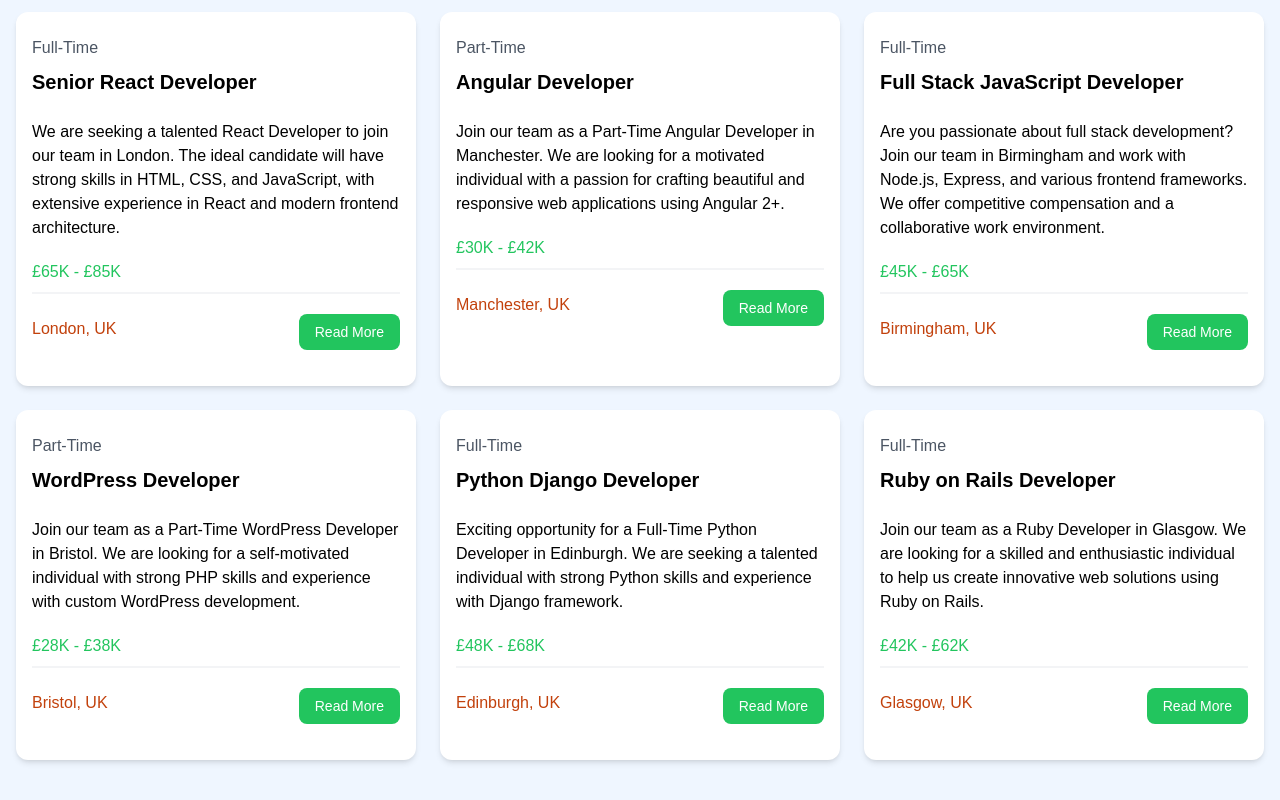
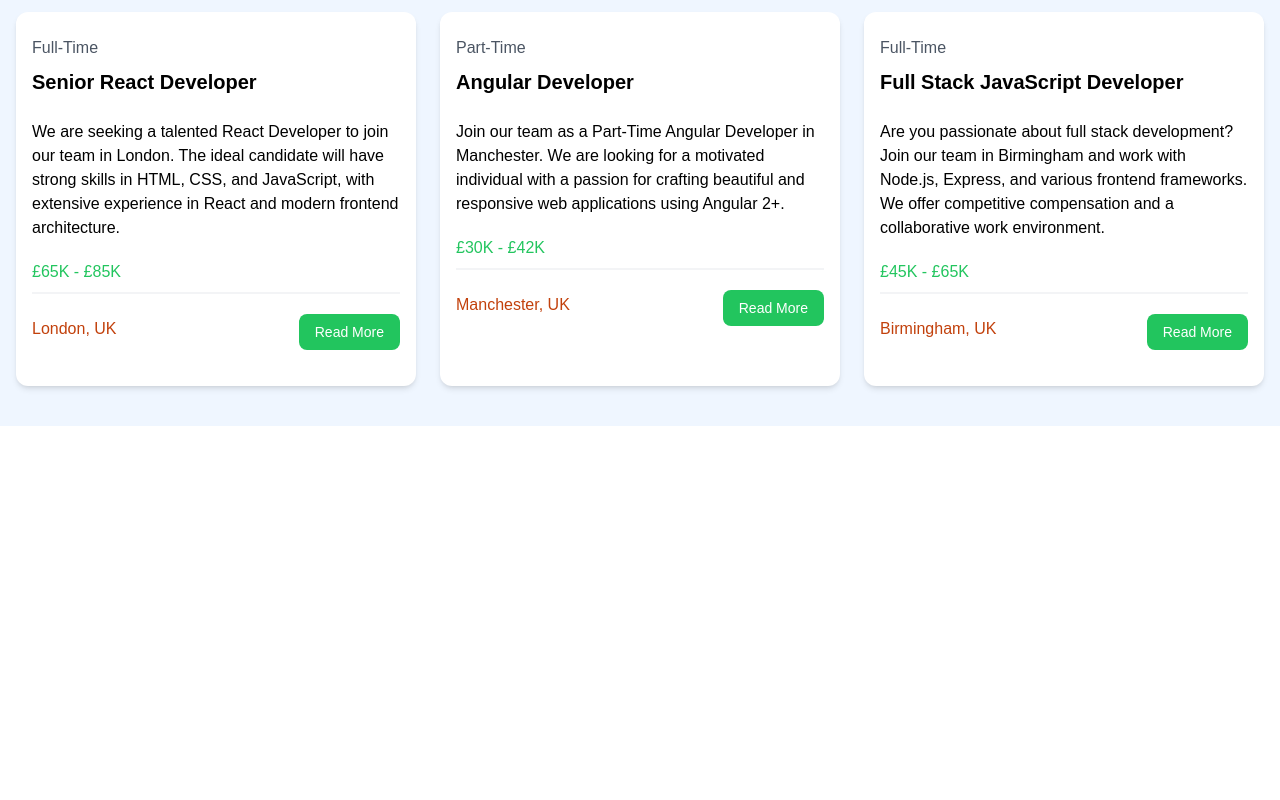
Before and after one commit to connorhanks/DevJobs-Developer-Jobs-Board, a Vue app: page / in a window 1280 px wide. Shown: the part 697-1497 px from the top of the page. After the commit the page ends 1123 px from the top, so only its background shows below. Built offline with nearby package versions, Linux system fonts and the light colour scheme.

Commit message:
setup initial load limiting for jobs, set to 3

```diff
--- a/src/App.vue
+++ b/src/App.vue
@@ -12,7 +12,7 @@ import JobListings from "./components/JobListings.vue";
     subtitle="Find the developer role that's right for you."
   />
   <HomeCards />
-  <JobListings />
+  <JobListings :limit="3" />
 </template>
 
 <style></style>
--- a/src/components/JobListings.vue
+++ b/src/components/JobListings.vue
@@ -1,10 +1,14 @@
 <script setup>
 import JobListing from "@/components/JobListing.vue";
 import jobData from "@/jobs.json";
-import { ref } from "vue";
+import { ref, defineProps } from "vue";
 
 const jobs = ref(jobData);
-console.log(jobs.value);
+
+// Used for setting max number of jobs to display on-load
+defineProps({
+  limit: Number,
+});
 </script>
 
 <template>
@@ -14,8 +18,10 @@ console.log(jobs.value);
         Browse Jobs
       </h2>
       <div class="grid grid-cols-1 md:grid-cols-3 gap-6">
+        <!-- Display each job until we've hit our 'limit', as defined above
+        If limit is truthy, use it, otherwise show all jobs -->
         <JobListing
-          v-for="(job, index) in jobs"
+          v-for="(job, index) in jobs.slice(0, limit || jobs.length)"
           :key="job.id"
           :jobId="job.id"
           :jobType="job.type"
```
